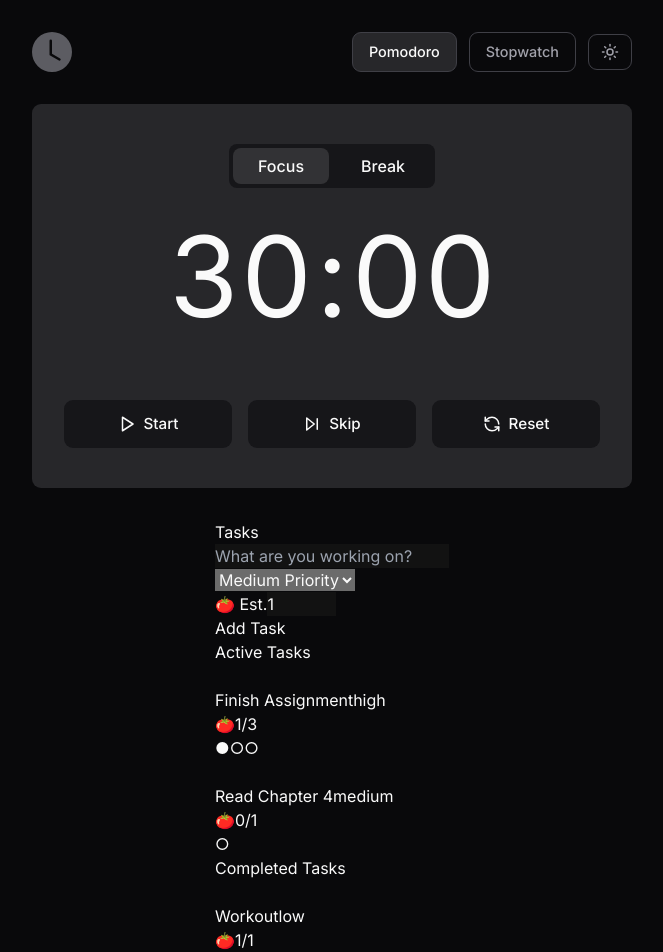
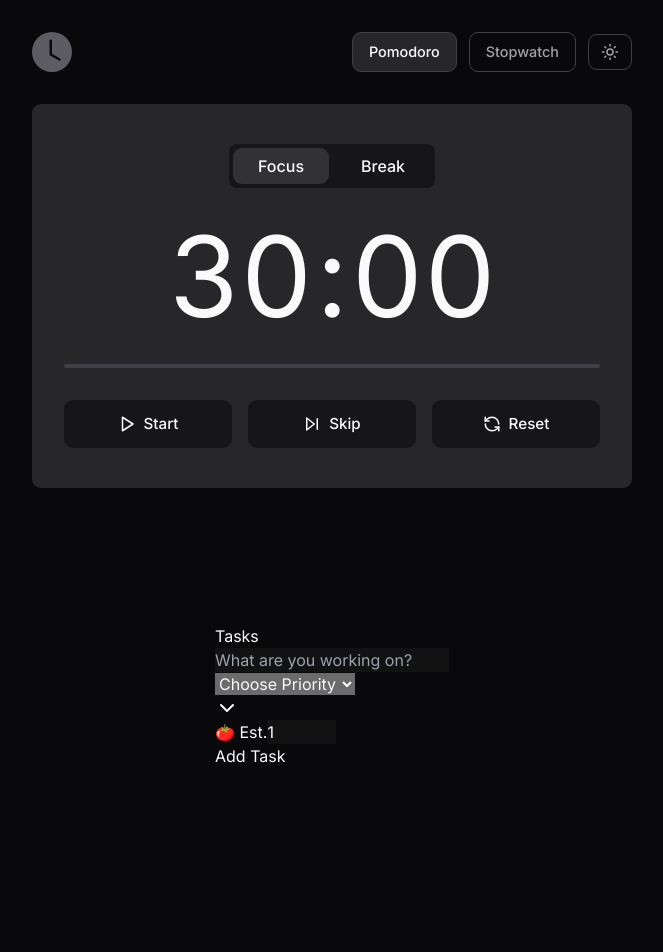
Before and after one commit to Srikan1h/productivity-timer, a React (Vite) app: page / in a window 1280 px wide. Shown: the top 952 px of the page, without its empty margins (308-971 px from the left). After the commit the page ends 800 px from the top, so only its background shows below. Built offline with nearby package versions, Linux system fonts and the light colour scheme.

Commit message:
feat: implement task editing and deletion functionality with UI updates

```diff
--- a/src/components/AddTaskForm.tsx
+++ b/src/components/AddTaskForm.tsx
@@ -1,4 +1,5 @@
 import { useState } from 'react';
+import { ChevronDown } from 'lucide-react';
 import { Priority } from '../types';
 
 interface Props {
@@ -7,15 +8,15 @@
 
 export default function AddTaskForm({ onAdd }: Props) {
   const [title, setTitle] = useState('');
-  const [priority, setPriority] = useState<Priority>('medium');
+  const [priority, setPriority] = useState<Priority | ''>('');
   const [pomodoros, setPomodoros] = useState(1);
 
   const handleSubmit = (e: React.FormEvent) => {
     e.preventDefault();
-    if (!title.trim()) return;
-    onAdd(title.trim(), priority, pomodoros);
+    if (!title.trim() || !priority) return;
+    onAdd(title.trim(), priority as Priority, pomodoros);
     setTitle('');
-    setPriority('medium');
+    setPriority('');
     setPomodoros(1);
   };
 
@@ -31,15 +32,19 @@
       <div className="h-px w-full bg-[var(--line)]" />
       <div className="flex items-center justify-between flex-wrap gap-4">
         <div className="flex flex-wrap items-center gap-3">
+          <div className="relative">
             <select
               value={priority}
               onChange={(e) => setPriority(e.target.value as Priority)}
-            className="bg-[var(--surface)] text-[var(--text)] text-sm rounded-xl px-3 py-2 border border-[var(--line)] outline-none focus:border-[var(--accent-strong)] hover:border-[var(--muted)] transition-colors appearance-none font-medium cursor-pointer"
+              className="bg-[var(--surface)] text-[var(--text)] text-sm rounded-xl pl-3 pr-8 py-2 border border-[var(--line)] outline-none focus:border-[var(--accent-strong)] hover:border-[var(--muted)] transition-colors appearance-none font-medium cursor-pointer"
             >
+              <option value="" disabled hidden>Choose Priority</option>
               <option value="high">High Priority</option>
               <option value="medium">Medium Priority</option>
               <option value="low">Low Priority</option>
             </select>
+            <ChevronDown className="absolute right-2.5 top-1/2 -translate-y-1/2 w-4 h-4 text-[var(--muted)] pointer-events-none" />
+          </div>
           <div className="flex items-center gap-2 bg-[var(--surface)] rounded-xl px-3 py-2 border border-[var(--line)] focus-within:border-[var(--accent-strong)] hover:border-[var(--muted)] transition-colors">
             <span className="text-sm text-[var(--text)]">🍅 Est.</span>
             <input
@@ -54,7 +59,7 @@
         </div>
         <button
           type="submit"
-          disabled={!title.trim()}
+          disabled={!title.trim() || !priority}
           className="bg-[var(--text)] text-[var(--app)] px-6 py-2 rounded-xl font-medium text-sm hover:opacity-90 disabled:opacity-30 transition-all shadow-sm disabled:cursor-not-allowed"
         >
           Add Task
--- a/src/components/CompletedTasksSection.tsx
+++ b/src/components/CompletedTasksSection.tsx
@@ -4,15 +4,17 @@
 interface Props {
   tasks: Task[];
   onToggle: (id: string) => void;
+  onEdit: (id: string, updates: Partial<Task>) => void;
+  onDelete: (id: string) => void;
 }
 
-export default function CompletedTasksSection({ tasks, onToggle }: Props) {
+export default function CompletedTasksSection({ tasks, onToggle, onEdit, onDelete }: Props) {
   if (tasks.length === 0) return null;
 
   return (
     <div className="flex flex-col gap-3 mt-6">
       <h3 className="text-xs font-semibold text-[var(--muted)] uppercase tracking-wider px-2">Completed Tasks</h3>
-      <TaskList tasks={tasks} onToggle={onToggle} />
+      <TaskList tasks={tasks} onToggle={onToggle} onEdit={onEdit} onDelete={onDelete} />
     </div>
   );
 }
--- a/src/components/TaskItem.tsx
+++ b/src/components/TaskItem.tsx
@@ -1,8 +1,12 @@
+import { useState } from 'react';
 import { Task } from '../types';
+import { Edit2, Trash2, Check, X } from 'lucide-react';
 
 interface Props {
   task: Task;
   onToggle: (id: string) => void;
+  onEdit: (id: string, updates: Partial<Task>) => void;
+  onDelete: (id: string) => void;
 }
 
 const priorityColors = {
@@ -17,7 +21,61 @@
   low: 'text-green-500',
 };
 
-export default function TaskItem({ task, onToggle }: Props) {
+export default function TaskItem({ task, onToggle, onEdit, onDelete }: Props) {
+  const [isEditing, setIsEditing] = useState(false);
+  const [editTitle, setEditTitle] = useState(task.title);
+  const [editPomodoros, setEditPomodoros] = useState(task.estimatedPomodoros);
+
+  const handleSave = () => {
+    if (!editTitle.trim()) return;
+    onEdit(task.id, {
+      title: editTitle.trim(),
+      estimatedPomodoros: Math.max(task.completedPomodoros, editPomodoros)
+    });
+    setIsEditing(false);
+  };
+
+  const handleCancel = () => {
+    setEditTitle(task.title);
+    setEditPomodoros(task.estimatedPomodoros);
+    setIsEditing(false);
+  };
+
+  if (isEditing) {
+    return (
+      <div className={`flex items-start gap-4 p-4 rounded-xl border border-[var(--accent-strong)] bg-[var(--surface-soft)] transition-colors duration-200`}>
+        <div className="flex flex-col flex-1 gap-3">
+          <input
+            type="text"
+            value={editTitle}
+            onChange={e => setEditTitle(e.target.value)}
+            className="w-full bg-transparent border-b border-[var(--line)] focus:border-[var(--accent-strong)] outline-none text-base text-[var(--text)] font-medium pb-1"
+            autoFocus
+          />
+          <div className="flex items-center gap-2 bg-[var(--surface)] w-max rounded-lg px-2 py-1 border border-[var(--line)]">
+            <span className="text-xs text-[var(--text)]">🍅 Est.</span>
+            <input
+              type="number"
+              min={Math.max(1, task.completedPomodoros)}
+              max="10"
+              value={editPomodoros}
+              onChange={(e) => setEditPomodoros(parseInt(e.target.value) || 1)}
+              className="bg-transparent w-10 border-none outline-none text-sm text-[var(--text)] text-center font-medium font-variant-numeric:tabular-nums"
+            />
+          </div>
+        </div>
+        <div className="flex items-center gap-2 ml-2">
+          <button onClick={handleSave} className="p-2 rounded-lg text-green-500 bg-green-500/10 hover:bg-green-500/20 transition-colors" title="Save">
+            <Check size={16} strokeWidth={2.5} />
+          </button>
+          <button onClick={handleCancel} className="p-2 rounded-lg text-[var(--text)] bg-[var(--surface)] border border-[var(--line)] hover:border-[var(--muted)] transition-colors" title="Cancel">
+            <X size={16} strokeWidth={2.5} />
+          </button>
+        </div>
+      </div>
+    );
+  }
+
   return (
     <div className={`flex items-start gap-4 p-4 rounded-xl border border-[var(--line)] bg-[var(--surface-soft)] hover:bg-[var(--surface-hover)] transition-colors duration-200 group ${task.completed ? 'opacity-60' : ''}`}>
       <button
@@ -31,20 +89,30 @@
         )}
       </button>
 
-      <div className="flex flex-col flex-1 gap-1">
+      <div className="flex flex-col flex-1 gap-1 min-w-0">
         <div className="flex items-center justify-between gap-2">
-          <span className={`font-medium ${task.completed ? 'line-through text-[var(--muted)]' : 'text-[var(--text)]'}`}>
+          <span className={`font-medium truncate ${task.completed ? 'line-through text-[var(--muted)]' : 'text-[var(--text)]'}`}>
             {task.title}
           </span>
-          <span className={`text-[10px] uppercase tracking-wider px-2 py-0.5 rounded-full border ${priorityColors[task.priority]}`}>
-            {task.priority}
-          </span>
+          <div className="flex items-center gap-2.5 flex-shrink-0">
+            <span className={`text-[10px] uppercase tracking-wider px-2 py-0.5 rounded-full border ${priorityColors[task.priority]}`}>
+              {task.priority}
+            </span>
+            <div className="opacity-0 group-hover:opacity-100 flex items-center gap-1.5 transition-opacity duration-200">
+              <button onClick={() => setIsEditing(true)} className="p-1 text-[var(--muted)] hover:text-[var(--text)] transition-colors" title="Edit task">
+                <Edit2 size={14} />
+              </button>
+              <button onClick={() => onDelete(task.id)} className="p-1 text-[var(--muted)] hover:text-red-500 transition-colors" title="Delete task">
+                <Trash2 size={14} />
+              </button>
+            </div>
+          </div>
         </div>
 
         <div className="flex items-center gap-1.5 mt-1 text-sm text-[var(--muted)]">
           <span className="text-lg leading-none">🍅</span>
           <span className="font-medium mr-2">{task.completedPomodoros}/{task.estimatedPomodoros}</span>
-          <div className="flex gap-1 items-center ml-1 tracking-widest text-xs text-[var(--muted)]">
+          <div className="flex gap-1 items-center ml-1 tracking-widest text-xs text-[var(--muted)] flex-wrap">
             {Array.from({ length: task.estimatedPomodoros }).map((_, i) => (
               <span key={i} className={i < task.completedPomodoros ? priorityText[task.priority] : ''}>
                 {i < task.completedPomodoros ? '●' : '○'}
--- a/src/components/TaskList.tsx
+++ b/src/components/TaskList.tsx
@@ -4,13 +4,21 @@
 interface Props {
   tasks: Task[];
   onToggle: (id: string) => void;
+  onEdit: (id: string, updates: Partial<Task>) => void;
+  onDelete: (id: string) => void;
 }
 
-export default function TaskList({ tasks, onToggle }: Props) {
+export default function TaskList({ tasks, onToggle, onEdit, onDelete }: Props) {
   return (
     <div className="flex flex-col gap-3">
       {tasks.map(task => (
-        <TaskItem key={task.id} task={task} onToggle={onToggle} />
+        <TaskItem
+          key={task.id}
+          task={task}
+          onToggle={onToggle}
+          onEdit={onEdit}
+          onDelete={onDelete}
+        />
       ))}
     </div>
   );
--- a/src/components/TaskManagement.tsx
+++ b/src/components/TaskManagement.tsx
@@ -4,32 +4,7 @@
 import AddTaskForm from './AddTaskForm';
 import CompletedTasksSection from './CompletedTasksSection';
 
-const initialTasks: Task[] = [
-  {
-    id: "1",
-    title: "Finish Assignment",
-    priority: "high",
-    estimatedPomodoros: 3,
-    completedPomodoros: 1,
-    completed: false
-  },
-  {
-    id: "2",
-    title: "Read Chapter 4",
-    priority: "medium",
-    estimatedPomodoros: 1,
-    completedPomodoros: 0,
-    completed: false
-  },
-  {
-    id: "3",
-    title: "Workout",
-    priority: "low",
-    estimatedPomodoros: 1,
-    completedPomodoros: 1,
-    completed: true
-  }
-];
+const initialTasks: Task[] = [];
 
 export default function TaskManagement() {
   const [tasks, setTasks] = useState<Task[]>(initialTasks);
@@ -50,6 +25,14 @@
     setTasks(tasks.map(t => t.id === id ? { ...t, completed: !t.completed } : t));
   };
 
+  const editTask = (id: string, updates: Partial<Task>) => {
+    setTasks(tasks.map(t => t.id === id ? { ...t, ...updates } : t));
+  };
+
+  const deleteTask = (id: string) => {
+    setTasks(tasks.filter(t => t.id !== id));
+  };
+
   const activeTasks = tasks.filter(t => !t.completed).sort((a, b) => {
     const pMap: Record<Priority, number> = { high: 1, medium: 2, low: 3 };
     return pMap[a.priority] - pMap[b.priority];
@@ -67,11 +50,11 @@
       {activeTasks.length > 0 && (
         <div className="flex flex-col gap-3 mt-4">
           <h3 className="text-xs font-semibold text-[var(--muted)] uppercase tracking-wider px-2">Active Tasks</h3>
-          <TaskList tasks={activeTasks} onToggle={toggleTaskCompleted} />
+          <TaskList tasks={activeTasks} onToggle={toggleTaskCompleted} onEdit={editTask} onDelete={deleteTask} />
         </div>
       )}
 
-      <CompletedTasksSection tasks={completedTasks} onToggle={toggleTaskCompleted} />
+      <CompletedTasksSection tasks={completedTasks} onToggle={toggleTaskCompleted} onEdit={editTask} onDelete={deleteTask} />
     </div>
   );
 }
--- a/src/styles.css
+++ b/src/styles.css
@@ -190,7 +190,7 @@
 .phase-tabs button {
   min-width: 96px;
   min-height: 36px;
-  border-radius: 8px;
+  border-radius: 9px;
   background: transparent;
   color: var(--text);
   cursor: pointer;
@@ -247,7 +247,7 @@
   height: 4px;
   overflow: hidden;
   border-radius: 8px;
-  background: var(--surface-soft);
+  background: var(--line);
 }
 
 .progress-line::before {
```
Lines whose indentation alone changed are shown as unchanged.
